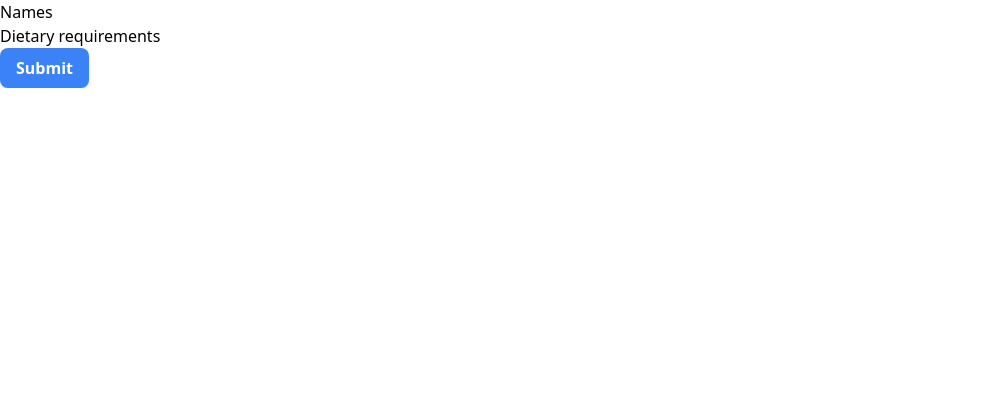
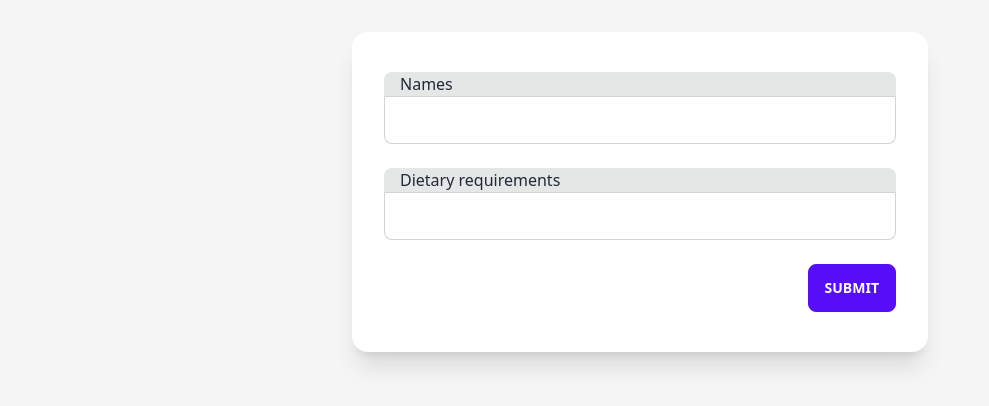
Before and after one commit to jay-aye-see-kay/wedding, a Next.js app in the folder rsvp-app/: page / in a window 1280 px wide. Shown: the top 406 px of the page, without its empty margins (0-989 px from the left). Built offline with nearby package versions, Linux system fonts and the light colour scheme.

Commit message:
daisyUI and a form

```diff
--- a/rsvp-app/package.json
+++ b/rsvp-app/package.json
@@ -23,6 +23,7 @@
   },
   "devDependencies": {
     "autoprefixer": "^10.4.13",
+    "daisyui": "^2.51.3",
     "postcss": "^8.4.21",
     "tailwindcss": "^3.2.7"
   }
--- a/rsvp-app/src/pages/index.tsx
+++ b/rsvp-app/src/pages/index.tsx
@@ -23,19 +23,25 @@ export default function Home() {
         <link rel="icon" href="/favicon.ico" />
       </Head>
       <main>
-        <form onSubmit={handleSubmit}>
-          <div>
-            <label htmlFor="names">Names</label>
-            <input type="text" id="names" name="names" required />
+        <form className="mt-8 m-auto card max-w-xl bg-base-100 shadow-xl" onSubmit={handleSubmit}>
+          <div className="card-body">
+
+            <label className="my-2 input-group input-group-vertical">
+              <span>Names</span>
+              <input className="input input-bordered" type="text" name="names" required />
+            </label>
+
+            <label className="my-2 input-group input-group-vertical">
+              <span>Dietary requirements</span>
+              <input className="input input-bordered" type="text" name="dietary" required />
+            </label>
+
+            <div className="my-2 card-actions justify-end">
+              <button className="btn btn-primary" type="submit">Submit</button>
+            </div>
           </div>
+        </form>
 
-          <div>
-            <label htmlFor="dietary">Dietary requirements</label>
-            <input type="text" id="dietary" name="dietary" required />
-          </div>
-
-          <button className="btn-primary" type="submit">Submit</button>
-        </form>
       </main>
     </>
   )
--- a/rsvp-app/src/styles/globals.css
+++ b/rsvp-app/src/styles/globals.css
@@ -1,12 +1,6 @@
 @tailwind base;
 @tailwind components;
 @tailwind utilities;
-
-@layer components {
-  .btn-primary {
-    @apply py-2 px-4 bg-blue-500 text-white font-semibold rounded-lg shadow-md hover:bg-blue-700 focus:outline-none focus:ring-2 focus:ring-blue-400 focus:ring-opacity-75;
-  }
-}
 
 * {
   box-sizing: border-box;
@@ -18,4 +12,6 @@ html,
 body {
   max-width: 100vw;
   overflow-x: hidden;
+  background-color: rgb(245 245 245);
+  height: 100%;
 }
--- a/rsvp-app/tailwind.config.js
+++ b/rsvp-app/tailwind.config.js
@@ -6,5 +6,5 @@ module.exports = {
   theme: {
     extend: {},
   },
-  plugins: [],
+  plugins: [require("daisyui")],
 }
```
Also changed, not shown: 1 other file (tests, documents, lock files or other folders).
